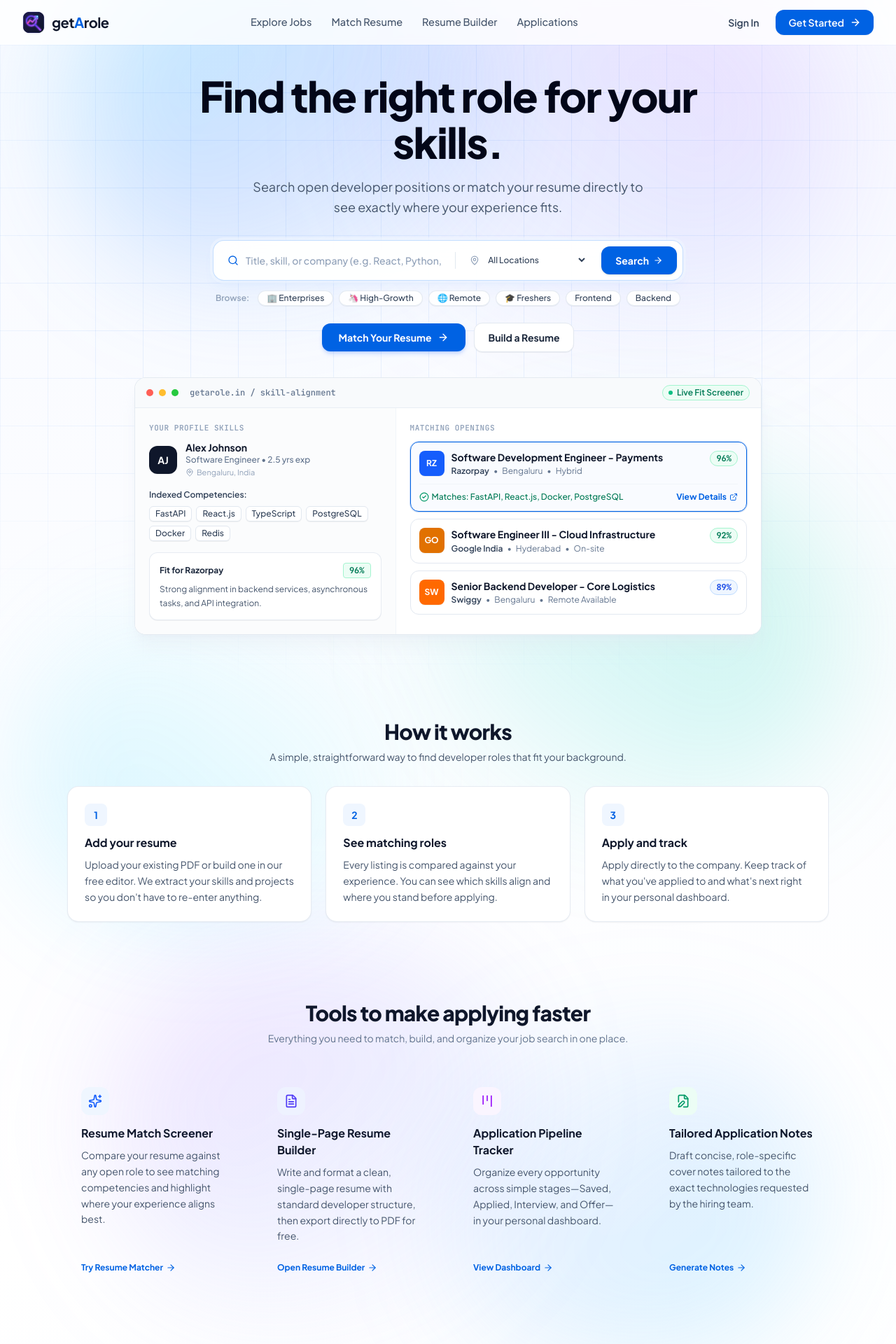
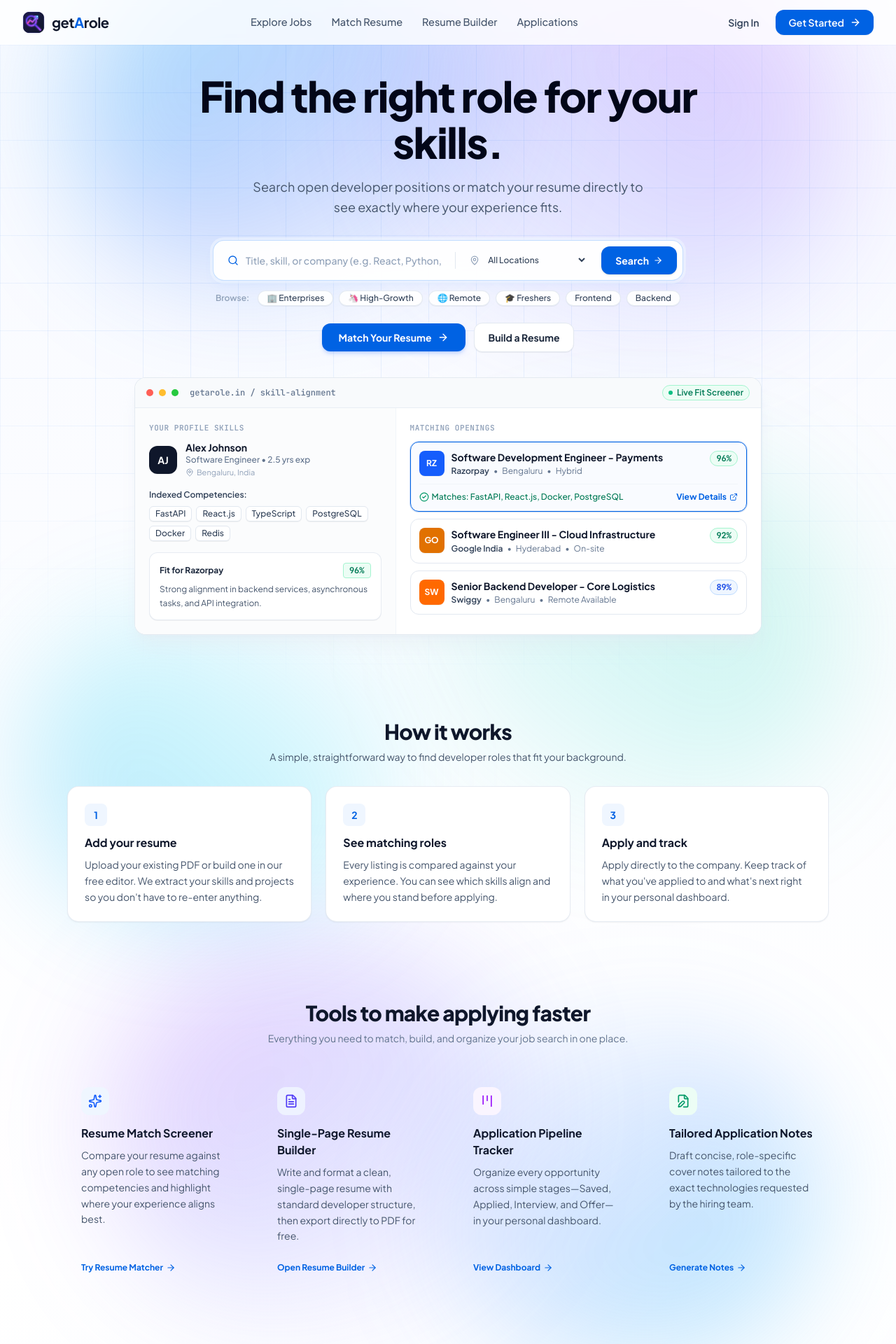
Before and after one commit to hemasaivattikuti25/getArole, a Next.js app in the folder frontend/: page / in a window 1280 px wide. Shown: the top 1920 px of the page at 70% size. Built offline with nearby package versions, Linux system fonts and the light colour scheme.

Commit message:
style(landing): darken blue and purple aurora colors

```diff
--- a/frontend/src/components/BackgroundAurora.tsx
+++ b/frontend/src/components/BackgroundAurora.tsx
@@ -22,7 +22,7 @@
           scale: [1, 1.08, 0.95, 1],
         }}
         transition={{ duration: 14, repeat: Infinity, ease: "easeInOut" }}
-        className="absolute -top-24 left-[8%] w-[580px] h-[480px] rounded-full bg-gradient-to-br from-sky-400/25 via-blue-500/20 to-transparent blur-[80px]"
+        className="absolute -top-24 left-[8%] w-[580px] h-[480px] rounded-full bg-gradient-to-br from-sky-500/35 via-blue-600/25 to-transparent blur-[80px]"
       />
 
       {/* 1B. Top-Right: Violet Purple Glow */}
@@ -33,7 +33,7 @@
           scale: [1, 1.1, 0.92, 1],
         }}
         transition={{ duration: 16, repeat: Infinity, ease: "easeInOut" }}
-        className="absolute -top-20 right-[6%] w-[600px] h-[500px] rounded-full bg-gradient-to-bl from-purple-500/20 via-indigo-400/15 to-transparent blur-[85px]"
+        className="absolute -top-20 right-[6%] w-[600px] h-[500px] rounded-full bg-gradient-to-bl from-purple-600/30 via-indigo-500/20 to-transparent blur-[85px]"
       />
 
       {/* ── ZONE 2: HOW IT WORKS SECTION (~22% DOWN) ── */}
@@ -56,7 +56,7 @@
           scale: [1, 1.05, 0.95, 1],
         }}
         transition={{ duration: 15, repeat: Infinity, ease: "easeInOut", delay: 1 }}
-        className="absolute top-[24%] left-[6%] w-[500px] h-[420px] rounded-full bg-gradient-to-tr from-sky-400/20 via-cyan-300/12 to-transparent blur-[75px]"
+        className="absolute top-[24%] left-[6%] w-[500px] h-[420px] rounded-full bg-gradient-to-tr from-sky-500/30 via-cyan-400/20 to-transparent blur-[75px]"
       />
 
       {/* ── ZONE 3: TOOLS SECTION (~42% DOWN) ── */}
@@ -68,7 +68,7 @@
           scale: [0.98, 1.08, 0.96, 0.98],
         }}
         transition={{ duration: 17, repeat: Infinity, ease: "easeInOut" }}
-        className="absolute top-[38%] left-[12%] w-[560px] h-[480px] rounded-full bg-gradient-to-br from-purple-500/18 via-indigo-400/14 to-transparent blur-[80px]"
+        className="absolute top-[38%] left-[12%] w-[560px] h-[480px] rounded-full bg-gradient-to-br from-purple-600/25 via-indigo-500/20 to-transparent blur-[80px]"
       />
 
       {/* 3B. Right: Sky Blue Tint */}
@@ -79,7 +79,7 @@
           scale: [1, 1.06, 0.94, 1],
         }}
         transition={{ duration: 16, repeat: Infinity, ease: "easeInOut", delay: 2 }}
-        className="absolute top-[42%] right-[8%] w-[520px] h-[440px] rounded-full bg-gradient-to-tl from-sky-400/20 via-blue-400/15 to-transparent blur-[75px]"
+        className="absolute top-[42%] right-[8%] w-[520px] h-[440px] rounded-full bg-gradient-to-tl from-sky-500/30 via-blue-500/20 to-transparent blur-[75px]"
       />
 
       {/* ── ZONE 4: CATEGORIES SECTION (~62% DOWN) ── */}
@@ -102,7 +102,7 @@
           scale: [0.96, 1.06, 0.96, 0.96],
         }}
         transition={{ duration: 17, repeat: Infinity, ease: "easeInOut", delay: 1 }}
-        className="absolute top-[64%] right-[10%] w-[540px] h-[450px] rounded-full bg-gradient-to-bl from-purple-500/18 via-indigo-400/12 to-transparent blur-[80px]"
+        className="absolute top-[64%] right-[10%] w-[540px] h-[450px] rounded-full bg-gradient-to-bl from-purple-600/25 via-indigo-500/20 to-transparent blur-[80px]"
       />
 
       {/* ── ZONE 5: FAQ & CTA SECTION (~82% DOWN TO BOTTOM) ── */}
@@ -114,7 +114,7 @@
           scale: [1, 1.07, 0.95, 1],
         }}
         transition={{ duration: 16, repeat: Infinity, ease: "easeInOut" }}
-        className="absolute top-[80%] left-[8%] w-[580px] h-[480px] rounded-full bg-gradient-to-br from-sky-400/22 via-blue-500/15 to-transparent blur-[80px]"
+        className="absolute top-[80%] left-[8%] w-[580px] h-[480px] rounded-full bg-gradient-to-br from-sky-500/30 via-blue-600/20 to-transparent blur-[80px]"
       />
 
       {/* 5B. Center-Right: Emerald Teal Glow */}
```
